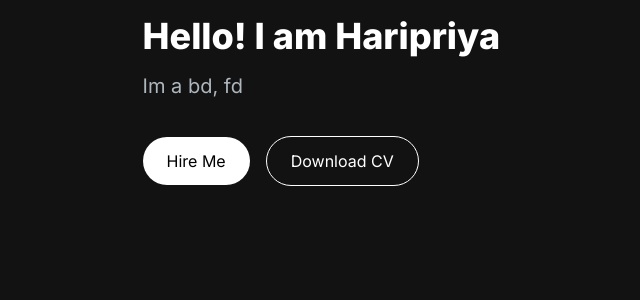
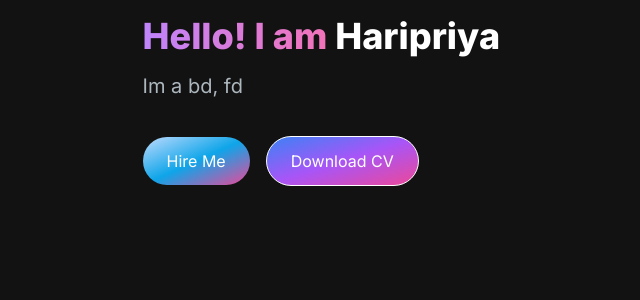
Before and after one commit to Hari-Bombon/portfolio, a Next.js app: page / in a window 1280 px wide. Shown: the top 300 px of the page, without its empty margins (72-712 px from the left). Built offline with nearby package versions, Linux system fonts and the light colour scheme.

Commit message:
Added the gradient color to the btn and header

```diff
--- a/app/components/HeroSection.jsx
+++ b/app/components/HeroSection.jsx
@@ -7,14 +7,19 @@ const HeroSection = () => {
       <div className='grid grid-cols-1 sm:grid-cols-12'>
         <div className='col-span-7 place-self-center text-center sm:text-left'>
       <h1 className='text-white mb-4 sm:text-5xl lg:text-4xl font-extrabold'>
-        Hello! I am Haripriya
+       <span className='text-transparent bg-clip-text bg-gradient-to-r from-purple-400 to-pink-400'>
+       Hello! I am {""}
+       </span>
+        Haripriya
         </h1>
-      <p className='text-[#ADB7BE] text-lg mb-6 lg:text-xl'>
+      <p className='text-[#ADB7BE] text-base sm:text-lg mb-6 lg:text-xl'>
         Im a bd, fd
         </p>
         <div>
-          <button className='px-6 py-3 rounded-full mr-4 bg-white hover:bg-slate-200 text-black'>Hire Me</button>
-          <button className='px-6 py-3 rounded-full bg-transparent hover:bg-slate-800 text-white border border-white mt-3'>Download CV</button>
+          <button className='px-6 py-3 w-full sm:w-fit rounded-full mr-4 bg-gradient-to-br from-blue-200 via-sky-500 to-pink-500 hover:bg-slate-200 text-white'>Hire Me</button>
+          <button className='px-6 py-3 w-full sm:w-fit rounded-full bg-gradient-to-br from-blue-500 via-purple-500 to-pink-500 hover:big-slate-800 hover:bg-slate-800 text-white border border-white mt-3'>
+            <span>Download CV </span>
+            </button>
         </div>
         </div>
         <div className='col-span-5 place-self-center mt-4 ;g'>
--- a/app/layout.js
+++ b/app/layout.js
@@ -4,8 +4,8 @@ import { Inter } from 'next/font/google'
 const inter = Inter({ subsets: ['latin'] })
 
 export const metadata = {
-  title: 'Create Next App',
-  description: 'Generated by create next app',
+  title: 'Haripriya',
+  description: 'portfolio',
 }
 
 export default function RootLayout({ children }) {
```
